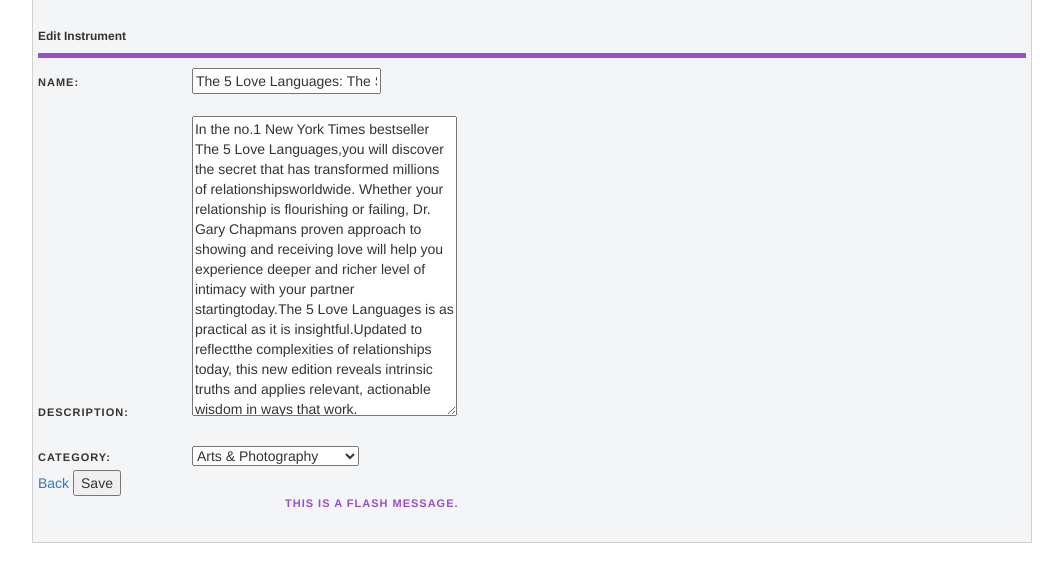
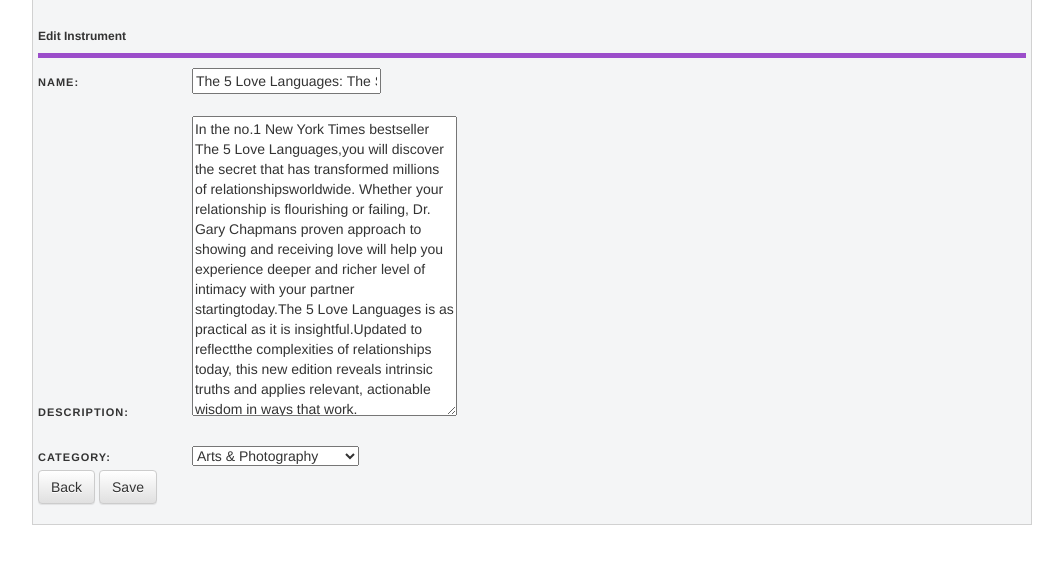
Before and after one commit to SudhanshuTiwari/Item-Catalog-App, a Flask app: page /catalog/1/items/1/edit in a window 1280 px wide. Shown: the part 101-683 px from the top of the page, without its empty margins (108-1171 px from the left). Run offline with Flask 2, Linux system fonts and the light colour scheme; a user stored in the database is signed in; parts of the project's set-up code (start-up, migrations or seed data) failed here and were passed over; some libraries are stand-ins or nearby versions.

Commit message:
UI changes for buttin types

```diff
--- a/templates/editCategoryItem.html
+++ b/templates/editCategoryItem.html
@@ -34,9 +34,10 @@
 					</div>
 
 				</fieldset>
-				<a href="{{url_for('showCategoryItem', catalog_id = categoryItem.category_id ,item_id = categoryItem.id )}}" class="button button-outline">Back</a>
-				<input type="submit" value="Save">
-				<p class="flash__message">This is a flash message.</p>
+				<a href="{{url_for('showCategoryItem', catalog_id = categoryItem.category_id ,item_id = categoryItem.id )}}" class="btn btn-default">Back</a>
+					<button class="btn btn-default" type="submit">Save</button>
+				<!-- <input type="submit" value="Save"> -->
+				<!-- <p class="flash__message">This is a flash message.</p> -->
 			</form>
 		</div>
 	</div>
```
